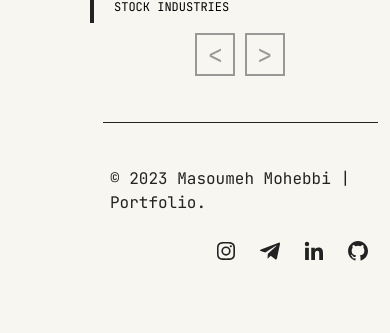
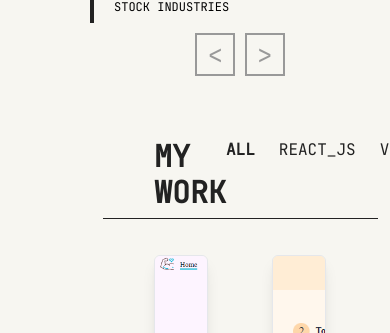
Before and after one commit to masoumehmohebbi/react-accordion-portfolio, a React (Vite) app: page / in a window 390 px wide. Shown: the part 3879-4212 px from the top of the page. Built offline with nearby package versions, Linux system fonts and the light colour scheme; a web font is replaced by a local one.

Commit message:
Updated Styles About.jsx

```diff
--- a/src/components/About.jsx
+++ b/src/components/About.jsx
@@ -48,7 +48,9 @@ function About() {
       <div className="my-5 h-[1px] w-11/12 bg-primary dark:bg-secondary mx-auto"></div>
 
       <SliderText />
-      <Footer />
+      <span className="hidden +md:block">
+        <Footer />
+      </span>
     </section>
   );
 }
```
